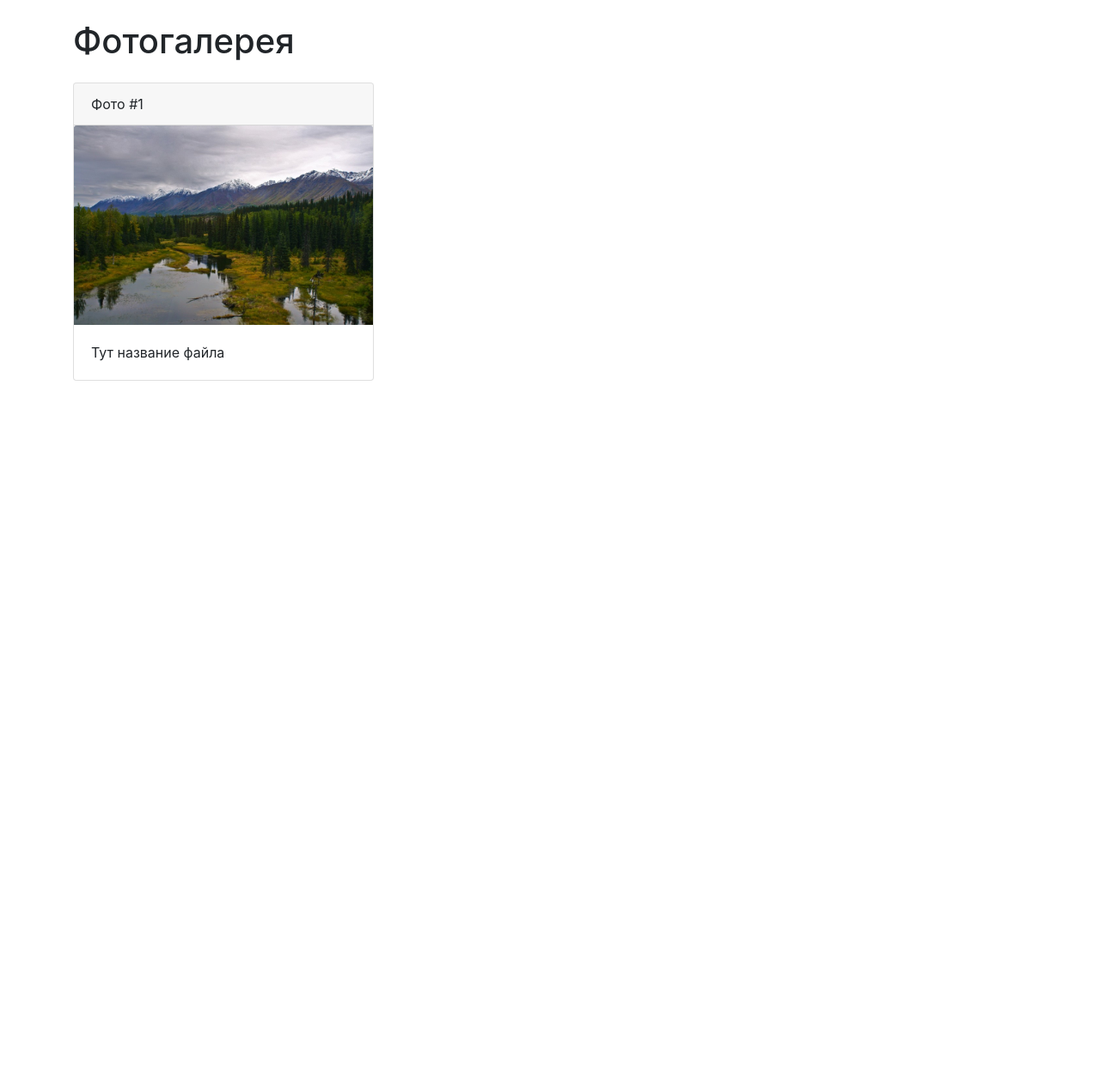
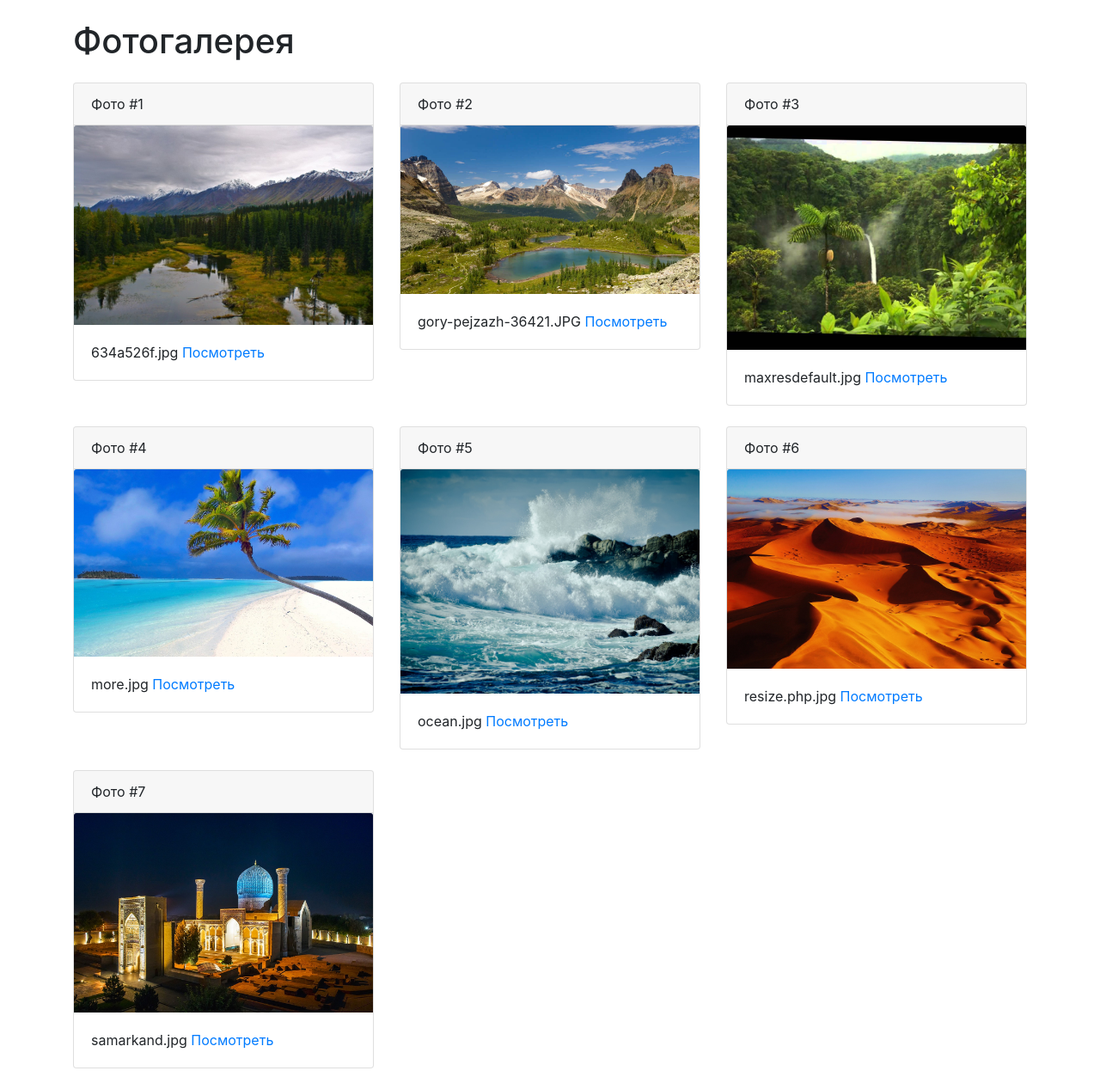
Before and after one commit to YuriiGorin/php-a-128, a PHP site: page /gallery.php in a window 1280 px wide. Shown: the whole page at 86% size. Before the commit the page ends 443 px from the top, so only its background shows below. Run offline with PHP 8.4, Linux system fonts and the light colour scheme.

Commit message:
добавлены примеры 5-го урока

```diff
--- a/lesson-05/gallery.php
+++ b/lesson-05/gallery.php
@@ -8,20 +8,50 @@
   <link rel="stylesheet" href="https://stackpath.bootstrapcdn.com/bootstrap/4.4.1/css/bootstrap.min.css"
         integrity="sha384-Vkoo8x4CGsO3+Hhxv8T/Q5PaXtkKtu6ug5TOeNV6gBiFeWPGFN9MuhOf23Q9Ifjh" crossorigin="anonymous">
   <title>Document</title>
+  <style>
+    img {
+      transition: 0.5s;
+    }
+    img:hover {
+      transform: scale(1.5);
+      position: relative;
+      z-index: 1;
+    }
+  </style>
 </head>
 <body>
 <div class="container">
   <h1 class="my-4">Фотогалерея</h1>
   <div class="row">
+    <?php
+      // получаем массив с названиями всех файлов из папки ./images
+      $files = scandir("./images/");
+      $counter = 0;
+      $allowedExtensions = ["jpg", "png", "jpeg", "tiff", "gif", "bmp"];
+
+      foreach ($files as $file) {
+        $info = pathinfo($file);
+        // взяли расширение файла и привели строку к нижнему регистру
+        $ext = mb_strtolower($info["extension"]);
+
+        // in_array проверяет наличие значения в массиве
+        if (in_array($ext, $allowedExtensions)) {
+          $counter++;
+          ?>
           <div class="col-4 mb-4">
             <div class="card card-default">
-        <div class="card-header">Фото #1</div>
-        <img src="./images/634a526f.jpg" class="card-img-top" alt="">
+              <div class="card-header">Фото #<?= $counter?></div>
+              <img src="./images/<?= $file ?>" class="card-img-top" alt="">
               <div class="card-body">
-          Тут название файла
+                <?= $file ?>
+                <a href="./images/<?= $file ?>" target="_blank">Посмотреть</a>
               </div>
             </div>
           </div>
+          <?php
+        }
+      }
+    ?>
   </div>
 </div>
 </body>
```
Also changed, not shown: lesson-05/assoc_arrays.php (+18 -0 lines), lesson-05/images/634a526f.jpg, lesson-05/images/gory-pejzazh-36421.JPG (renamed from lesson-05/images/gory-pejzazh-36421.jpg). Lines whose indentation alone changed are shown as unchanged.
